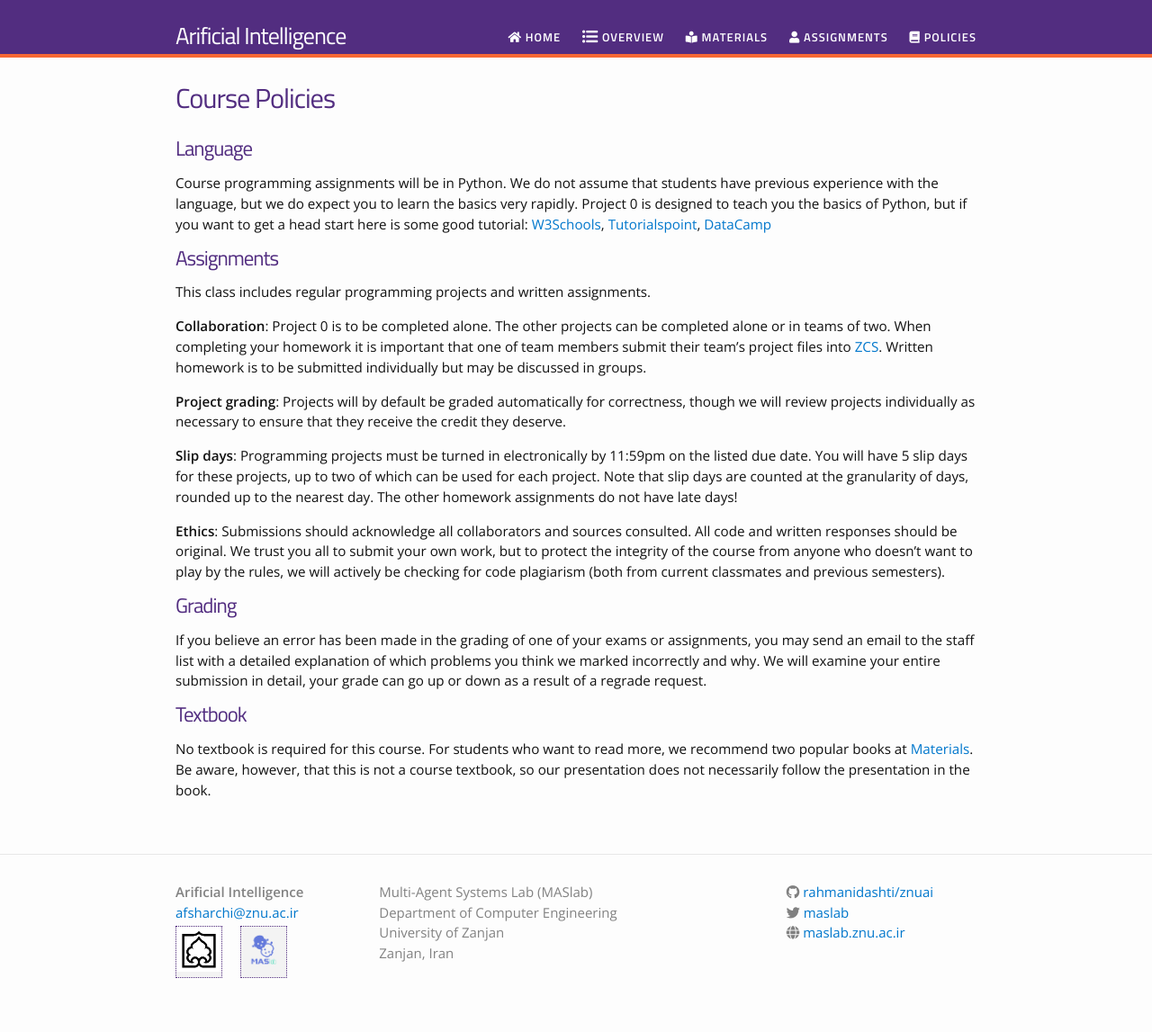
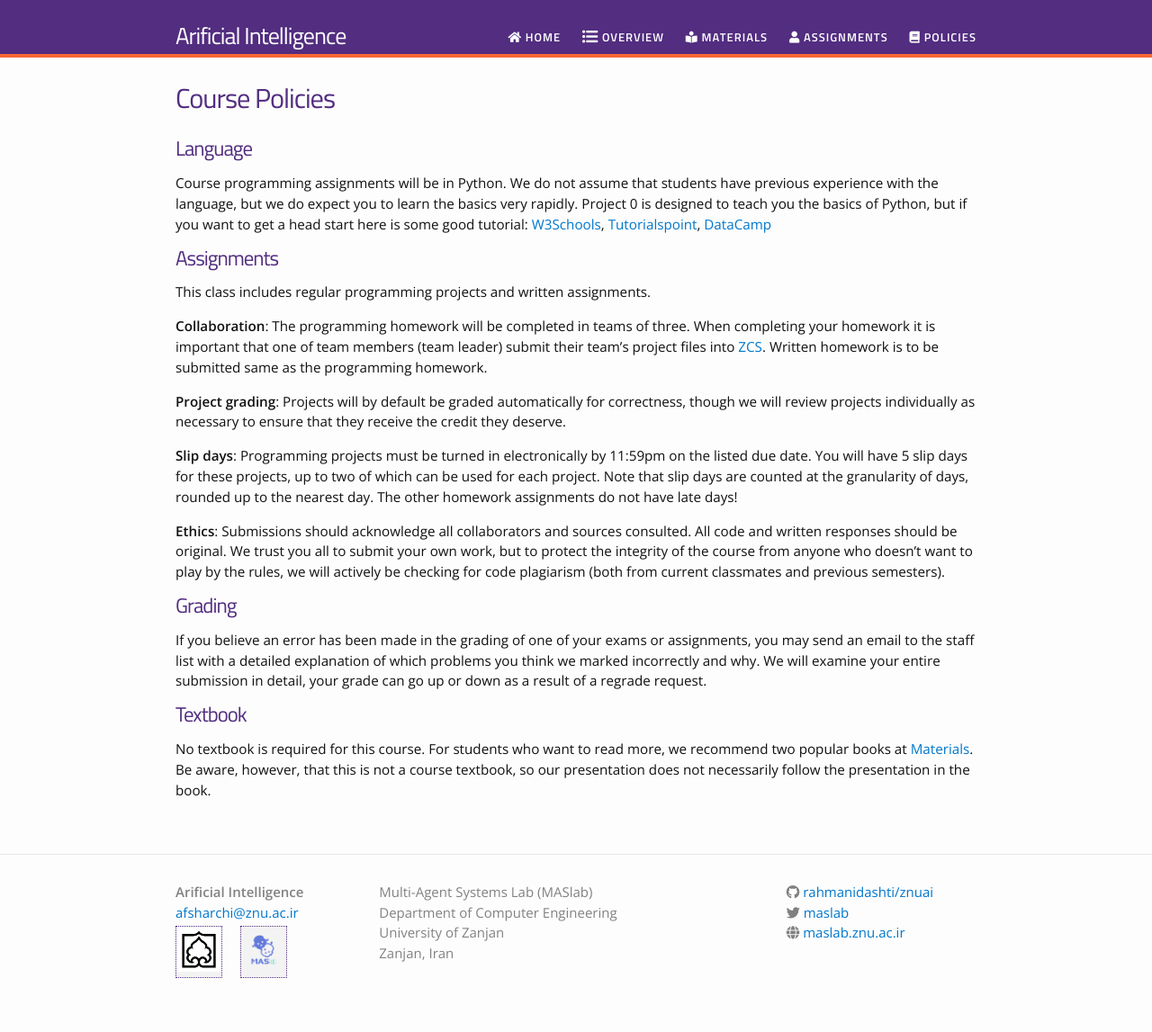
Before and after one commit to rahmanidashti/znuai, a Jekyll site: the page built from policies.md, in a window 1280 px wide. Shown: the whole page at 90% size. Built offline with Jekyll 4.4.1, drawn with Linux system fonts in a browser that asks for light colours; nearby versions of some CDN libraries.

Commit message:
Update policies.md

```diff
--- a/policies.md
+++ b/policies.md
@@ -10,7 +10,7 @@ Course programming assignments will be in Python. We do not assume that students
 # Assignments
 This class includes regular programming projects and written assignments.
 
-__Collaboration__: Project 0 is to be completed alone. The other projects can be completed alone or in teams of two. When completing your homework it is important that one of team members submit their team's project files into [ZCS](http://zcs.znu.ac.ir). Written homework is to be submitted individually but may be discussed in groups.
+__Collaboration__: The programming homework will be completed in teams of three. When completing your homework it is important that one of team members (team leader) submit their team's project files into [ZCS](http://zcs.znu.ac.ir). Written homework is to be submitted same as the programming homework.
 
 __Project grading__: Projects will by default be graded automatically for correctness, though we will review projects individually as necessary to ensure that they receive the credit they deserve.
 
```
